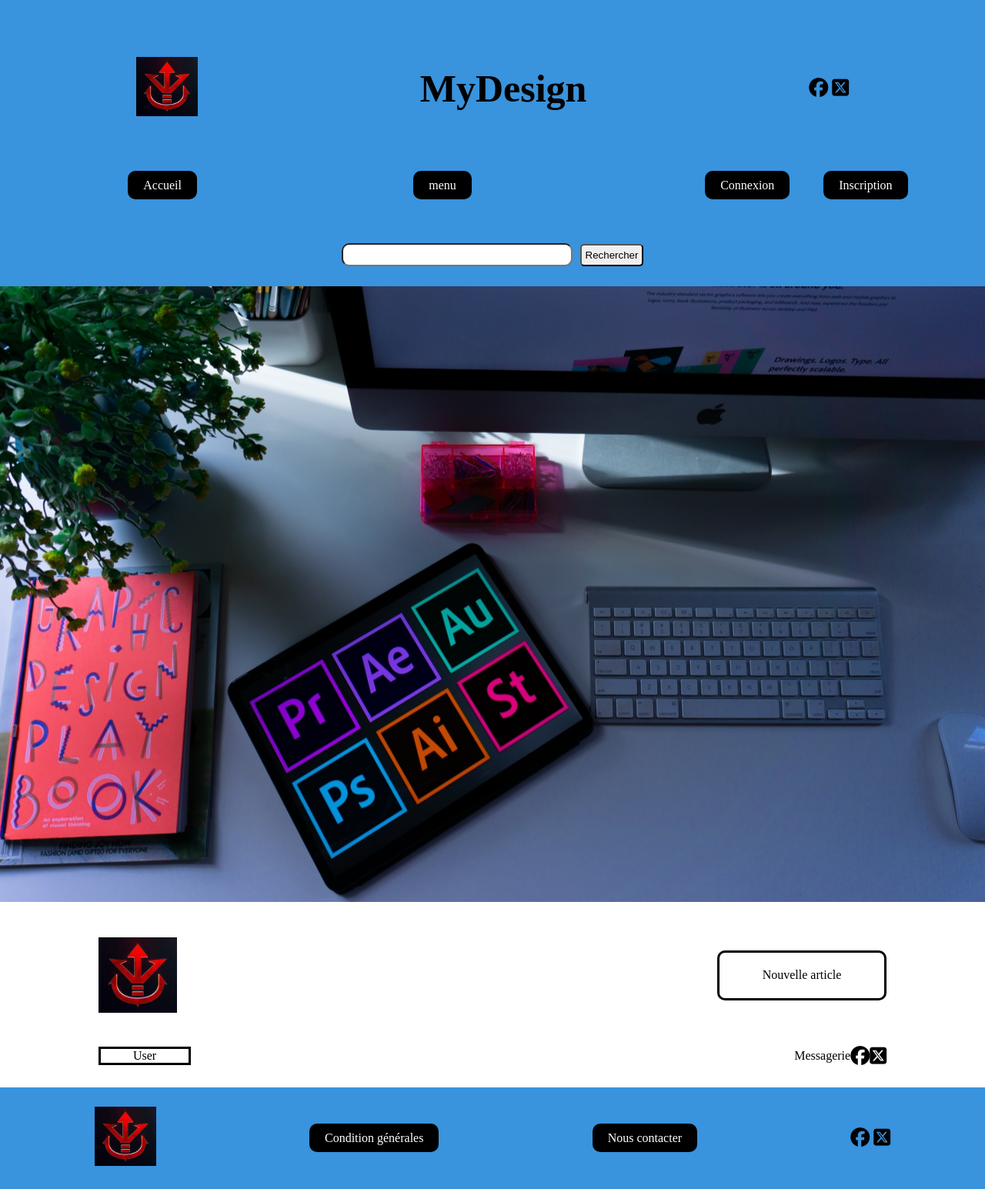
After one commit to WilliamGendre/piscine_projet, a Symfony app: template templates/user/page/userHome.html.twig in a window 1280 px wide. The commit adds this page. Shown: the whole page at 77% size. Run offline with Twig, Linux system fonts and the light colour scheme; the template is opened without the code that fills it, so the values that code supplies are empty; some libraries are stand-ins or nearby versions.

Commit message:
avancement page User

```diff
--- a/public/css/stylePublic.css
+++ b/public/css/stylePublic.css
@@ -77,14 +77,14 @@ i:hover {
   color: red;
 }
 
-form {
+#formHeader {
   display: flex;
   justify-content: center;
   align-items: center;
   gap: 10px;
 }
 
-form input:first-of-type {
+#formHeader input:first-of-type {
   width: 300px;
   height: 30px;
   border-radius: 10px;
@@ -108,7 +108,7 @@ form input:first-of-type {
   background-size: cover;
 }
 
-#home {
+main {
   margin: 2% 10%;
 }
 
@@ -121,11 +121,42 @@ form input:first-of-type {
   text-align: center;
 }
 
-.formulaireInsertUser form {
+.formMain {
   display: flex;
   flex-direction: column;
   justify-content: center;
   align-items: center;
+}
+
+/* Main page user */
+#pageUser div, #navUser ul {
+  display: flex;
+  justify-content: space-between;
+  align-items: center;
+  margin: 2% 0;
+}
+
+#logoUser {
+  width: 10%;
+}
+
+#pageUser div a {
+  width: 220px;
+  padding: 2%;
+  text-align: center;
+  border-radius: 10px;
+  border: solid 3px black;
+}
+
+#pageUser div a:hover {
+  background-color: black;
+  color: white;
+}
+
+#navUser ul li p {
+  text-align: center;
+  border: solid 3px black;
+  width: 120px;
 }
 
 footer {
--- a/scss/layout/_header.scss
+++ b/scss/layout/_header.scss
@@ -58,14 +58,14 @@ i:hover{
   color: $red;
 }
 
-form{
+#formHeader{
   display: flex;
   justify-content: center;
   align-items: center;
   gap: 10px;
 }
 
-form input:first-of-type{
+#formHeader input:first-of-type{
   width: 300px;
   height: 30px;
   border-radius: 10px;
--- a/scss/layout/_main.scss
+++ b/scss/layout/_main.scss
@@ -1,4 +1,4 @@
-#home{
+main{
   margin: 2% 10%;
 }
 
@@ -11,9 +11,41 @@
   text-align: center;
 }
 
-.formulaireInsertUser form{
+.formMain{
   display: flex;
   flex-direction: column;
   justify-content: center;
   align-items: center;
 }
+
+/* Main page user */
+
+#pageUser div, #navUser ul{
+  display: flex;
+  justify-content: space-between;
+  align-items: center;
+  margin: 2% 0;
+}
+
+#logoUser{
+  width: 10%;
+}
+
+#pageUser div a{
+  width: 220px;
+  padding: 2%;
+  text-align: center;
+  border-radius: 10px;
+  border: solid 3px $black;
+}
+
+#pageUser div a:hover{
+  background-color: $black;
+  color: $white;
+}
+
+#navUser ul li p{
+  text-align: center;
+  border: solid 3px $black;
+  width: 120px;
+}
--- a/src/Controller/publicController/UsersController.php
+++ b/src/Controller/publicController/UsersController.php
@@ -11,7 +11,7 @@ use Symfony\Component\Routing\Attribute\Route;
 
 class UsersController extends AbstractController{
 
-    #[Route('/users/insert', name: 'users_insert')]
+    #[Route('/insert', name: 'users_insert')]
     public function insertUsers(Request $request, EntityManagerInterface $entityManager, UserPasswordHasherInterface $passwordHasher){
         if ($request->getMethod() === 'POST') {
 
@@ -69,4 +69,6 @@ class UsersController extends AbstractController{
 
         return $this->render('publicView/page/users/insertUser.html.twig');
     }
+
+
 }
--- a/templates/publicView/base.html.twig
+++ b/templates/base.html.twig
@@ -28,7 +28,7 @@
                     <li><a href="">menu</a></li>
                     <li>
                         <ul>
-                            <li><a href="">Connexion</a></li>
+                            <li><a href="{{ path('app_login') }}">Connexion</a></li>
                             <li><a href="{{ path('users_insert') }}">Inscription</a></li>
                         </ul>
                     </li>
--- a/templates/publicView/index.html.twig
+++ b/templates/publicView/index.html.twig
@@ -1,4 +1,4 @@
-{% extends 'publicView/base.html.twig' %}
+{% extends 'base.html.twig' %}
 
 {% block title %}Accueil{% endblock %}
 
--- a/templates/publicView/page/users/insertUser.html.twig
+++ b/templates/publicView/page/users/insertUser.html.twig
@@ -1,16 +1,16 @@
-{% extends 'publicView/base.html.twig' %}
+{% extends 'base.html.twig' %}
 
 {% block title %}Nouvelle article{% endblock %}
 
 {% block content %}
 
-    <main class="mainFormeulaireController">
+    <main>
 
         <section class="formulaireInsertUser">
 
             <h2>Nouvelle utilisateur</h2>
 
-            <form method="post" >
+            <form method="post" id="insertUser" class="formMain">
 
                 <label for="">
                     <p>Nom</p>
--- /dev/null
+++ b/templates/user/page/userHome.html.twig
@@ -0,0 +1,28 @@
+{% extends 'base.html.twig' %}
+
+{% block title %}Accueil utilisateur{% endblock %}
+
+{% block content %}
+
+    <main>
+        <section id="pageUser">
+            <div>
+                <div id="logoUser"><img src="{{ asset('images/logo.jpg') }}" alt="logo"></div>
+                <a href="">Nouvelle article</a>
+            </div>
+            <nav id="navUser">
+                <ul>
+                    <li><p>User</p></li>
+                    <li>
+                        <ul>
+                            <li><a href="">Messagerie</a></li>
+                            <li><a href=""><i class="fa-brands fa-facebook"></i></a></li>
+                            <li><a href=""><i class="fa-brands fa-square-x-twitter"></i></a></li>
+                        </ul>
+                    </li>
+                </ul>
+            </nav>
+        </section>
+    </main>
+
+{% endblock %}
```
Also changed, not shown: src/Controller/SecurityController.php (added, +32 -0 lines), src/Controller/userController/UserHome.php (added, +16 -0 lines), templates/security/login.html.twig (added, +41 -0 lines), src/Controller/publicController/IllustrationController.php (line endings or trailing spaces), 2 other files.
